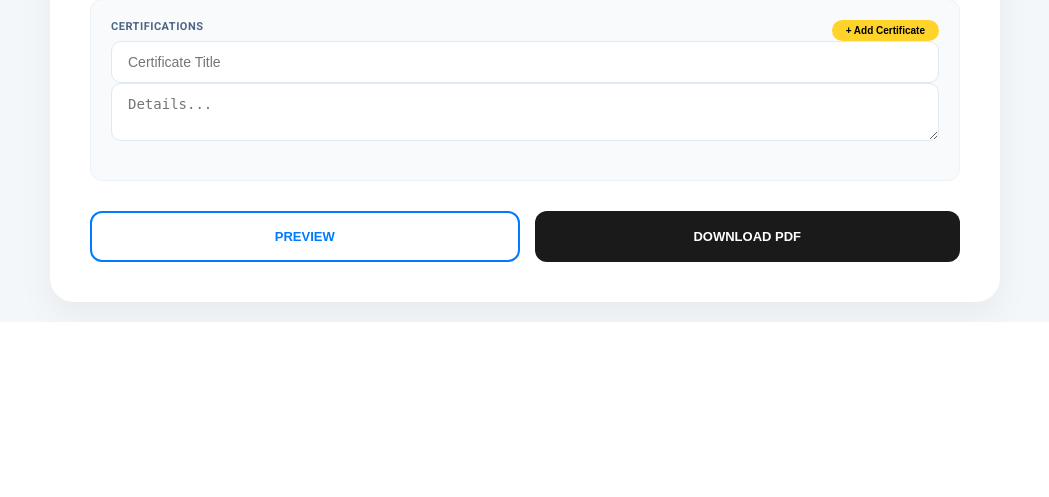
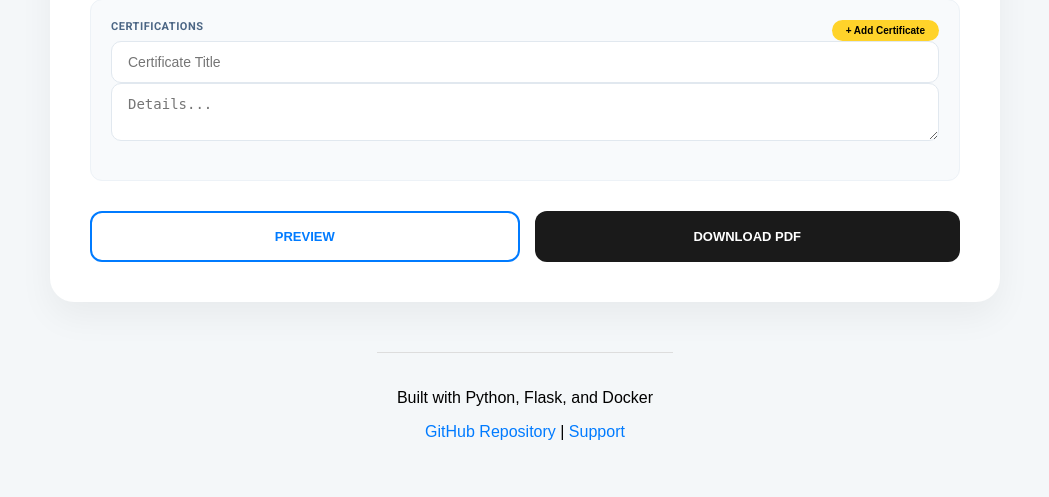
Before and after one commit to shravanshetty886/Titan-Resume-Pro, a Flask app: page / in a window 1280 px wide. Shown: the part 1260-1757 px from the top of the page, without its empty margins (115-1164 px from the left). Before the commit the page ends 1582 px from the top, so only its background shows below. Run offline with Flask 3, Linux system fonts and the light colour scheme.

Commit message:
Update index.html

```diff
--- a/templates/index.html
+++ b/templates/index.html
@@ -150,5 +150,12 @@
             document.getElementById('resultArea').scrollIntoView({ behavior: 'smooth' });
         }
     </script>
+    <footer style="text-align: center; padding: 20px; margin-top: 50px; border-top: 1px solid #ddd; font-family: Arial, sans-serif;">
+    <p>Built with Python, Flask, and Docker</p>
+    <p>
+        <a href="https://github.com/shravanshetty886/Titan-Resume-Pro" target="_blank" style="color: #007bff; text-decoration: none;">GitHub Repository </a> |
+        <a href="shravanshatty@gmail.com" target="_blank" style="color: #007bff; text-decoration: none;">Support</a>
+    </p>
+    </footer>
 </body>
 </html>
```
